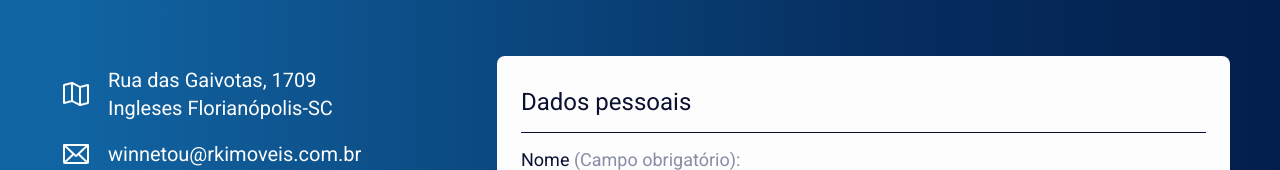
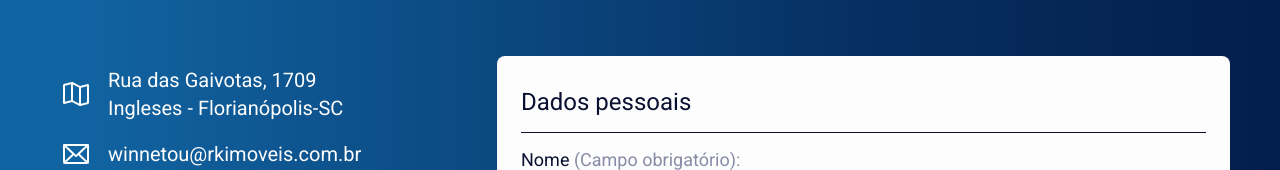
Before and after one commit to labyes24/RK-LP-VERA-MELENDEZ, a React (Vite) app: page /contact in a window 1280 px wide. Shown: the part 243-413 px from the top of the page. Built offline with nearby package versions, Linux system fonts and the light colour scheme.

Commit message:
fix/FIX-0009: added hyphen in ContactBlock address

```diff
--- a/src/presentation/components/ContactBlock/test/index.jsx
+++ b/src/presentation/components/ContactBlock/test/index.jsx
@@ -1,19 +1,16 @@
 import { Container } from './styles'
 import { ContactBlock } from '../index'
-
-const ContactData = {
-  address: 'Rua das Gaivotas, 1709 - Ingleses Florianópolis - SC',
-  email: 'winnetou@rkimoveis.com.br',
-  phoneNumber: '(48) 98826-2951',
-}
+import { useBrokerProfile } from '../../../../data/BrokerData'
 
 export function ContactBlockTest() {
+  const { email, phone, address } = useBrokerProfile()
+
   return (
     <Container>
       <ContactBlock
-        address={ContactData.address}
-        email={ContactData.email}
-        phoneNumber={ContactData.phoneNumber}
+        address={`${address.street}, ${address.number} ${address.district} - ${address.city}-${address.state}`}
+        email={email}
+        phoneNumber={phone}
       />
     </Container>
   )
--- a/src/presentation/pages/Contact/index.jsx
+++ b/src/presentation/pages/Contact/index.jsx
@@ -22,7 +22,7 @@ export function Contact() {
       </div>
       <div className="contact">
         <ContactBlock
-          address={`${brokerAddress.street}, ${brokerAddress.number} ${brokerAddress.district} ${brokerAddress.city}-${brokerAddress.state}`}
+          address={`${brokerAddress.street}, ${brokerAddress.number} ${brokerAddress.district} - ${brokerAddress.city}-${brokerAddress.state}`}
           email={brokerEmail}
           phoneNumber={brokerPhoneNumber}
         />
```
